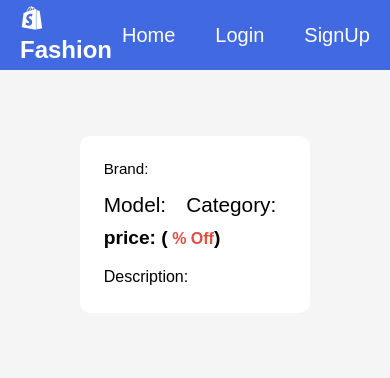
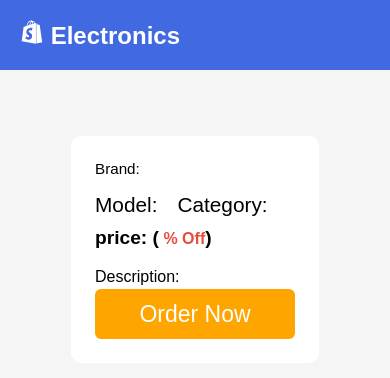
Before and after one commit to KumarChandan23/fakestore, a React (Vite) app: page /product/1 in a window 390 px wide. Shown: the top 378 px of the page. Built offline with nearby package versions, Linux system fonts and the light colour scheme; no server answers.

Commit message:
feat: update Navbar title to 'Electronics' and enhance Home link styling; add order button with notification for unavailable products

```diff
--- a/src/components/navbar/Navbar.jsx
+++ b/src/components/navbar/Navbar.jsx
@@ -29,11 +29,11 @@ const Navbar = () => {
     <nav id={style.navbar} className={isScrolled ? style.fixed : ""}>
       <figure>
         <Link to="/">
-        <h1><FaShopify /> Fashion</h1>
+        <h1><FaShopify /> Electronics</h1>
         </Link>
         </figure>
       <ul className={style.nav_item_container}>
-        <li><NavLink to="/" className={({ isActive }) => isActive ? style.active : ""}>Home</NavLink></li>
+        <li><NavLink to="/" className={({ isActive }) => `${style.home} ${isActive ? style.active : ""}`}>Home</NavLink></li>
         {(user_id) ? (
           <li><NavLink onClick={logout} className={({ isActive }) => `${style.logout} ${isActive ? style.active : ""}`}>Logout</NavLink></li>
         ) : (
--- a/src/components/navbar/Navbar.module.css
+++ b/src/components/navbar/Navbar.module.css
@@ -13,11 +13,8 @@
     position: fixed;
     top: 0;
     left: 0;
-    /* width: 100%; */
-    /* background-color: rgba(255, 255, 255, 0.9); /* Slight transparency */
     box-shadow: 0 4px 6px rgba(0, 0, 0, 0.1);
     z-index: 1000;
-    padding: 8px 20px;
   }
 #navbar ul{
     display: flex;
@@ -38,8 +35,9 @@
     padding: 10px;
     background-color: #cbcbf0;
 }
+
 @media (max-width:768px) {
-    .nav_item_container{
+    .login, .signup, .logout, .home{
         display: none;
     }
 }
--- a/src/pages/products/single_product/SingleProduct.jsx
+++ b/src/pages/products/single_product/SingleProduct.jsx
@@ -2,6 +2,9 @@ import axios from 'axios'
 import React, { useEffect, useState } from 'react'
 import { useParams } from 'react-router-dom';
 import style from "./SingleProduct.module.css";
+import { toast, ToastContainer } from 'react-toastify';
+import "react-toastify/dist/ReactToastify.css";
+
 
 const SingleProduct = () => {
   const [product, setProduct] = useState([])
@@ -9,6 +12,9 @@ const SingleProduct = () => {
   const getProduct = async () => {
     const response = await axios.get(`https://fakestoreapi.in/api/products/${id}`);
     setProduct(response.data.product)
+  }
+  const handleOrder = ()=>{
+    toast.error("Product is not available now.")
   }
   useEffect(() => {
     getProduct();
@@ -31,6 +37,9 @@ const SingleProduct = () => {
           (<span className={style.product_discount}>{product.discount} % Off</span>)
         </p>
         <p className={style.product_description}>Description: {product.description}</p>
+        <button onClick={handleOrder} className={style.poruct_order_button}>Order Now</button>
+      <ToastContainer position="top-right" autoClose={3000} />
+
       </section>
 
 
--- a/src/pages/products/single_product/SingleProduct.module.css
+++ b/src/pages/products/single_product/SingleProduct.module.css
@@ -70,6 +70,21 @@
   margin-top: 1rem;
 }
 
+.poruct_order_button{
+  width: 200px;
+  background-color: orange;
+  height: 50px;
+  border:none;
+  outline: none;
+  border-radius: 6px;
+  font-size: 23px;
+  color: #fff;
+  cursor: pointer;
+  &:hover{
+    background-color: rgb(228, 144, 42);
+  }
+}
+
 /* Responsive adjustments */
 @media (max-width: 768px) {
   .product_container {
```
